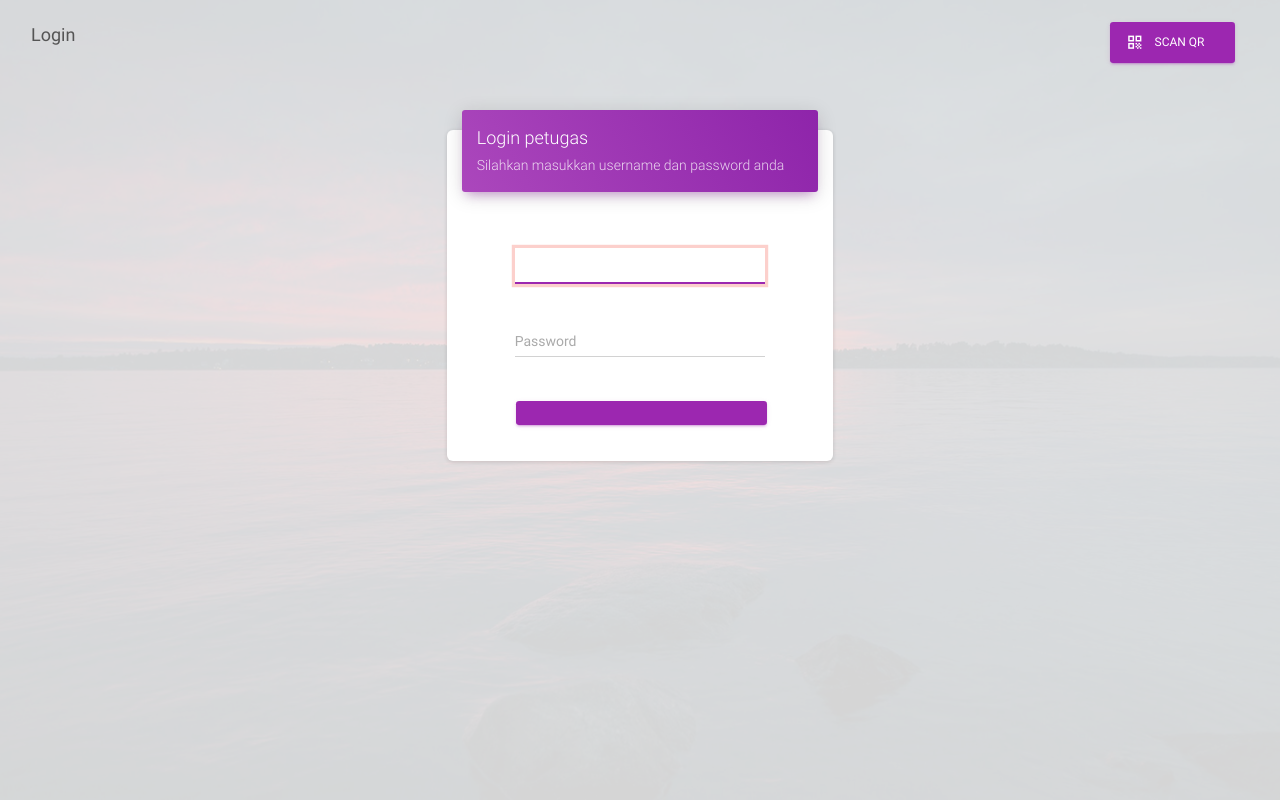
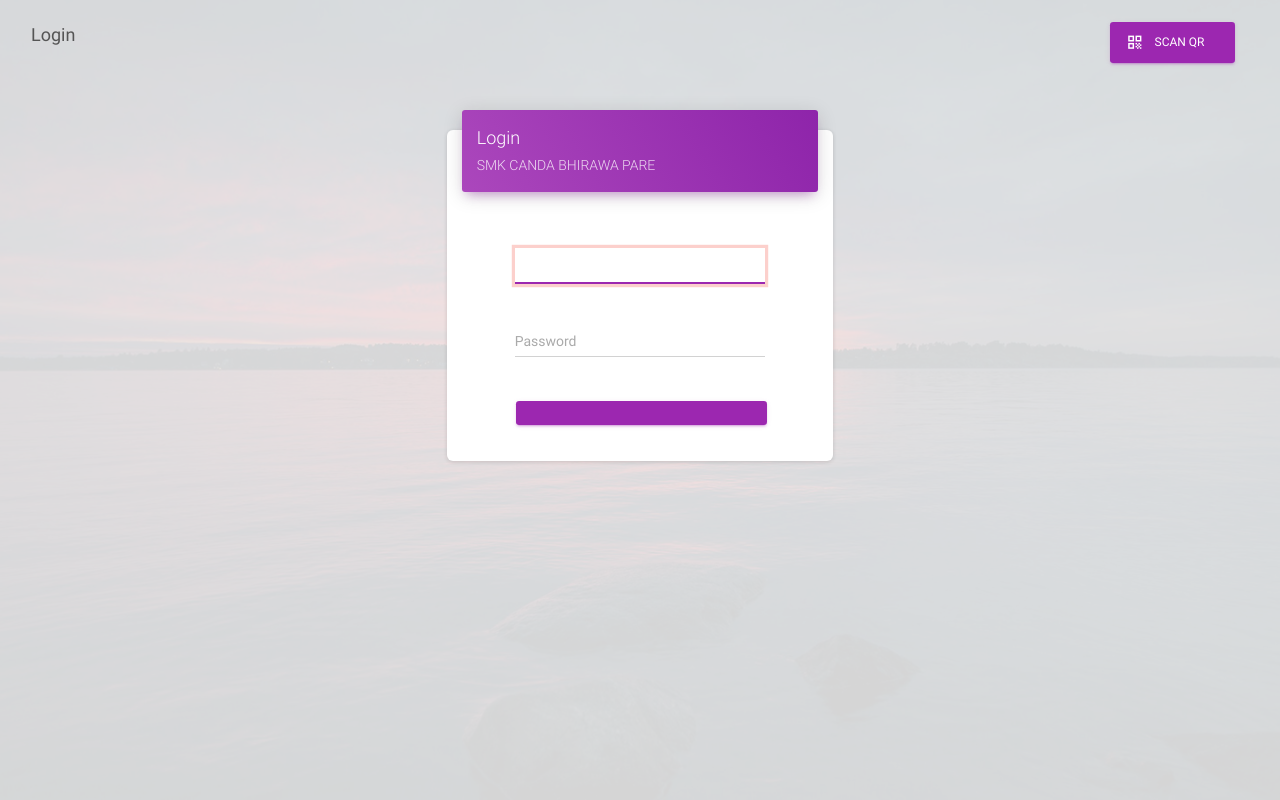
Before and after one commit to reyhan74/presensi, a CodeIgniter 4 app: the page made by app/Views/admin/login.php in a window 1280 px wide. Run offline with PHP 8.4 and a stand-in for CodeIgniter, Linux system fonts and the light colour scheme; the template is opened without the code that fills it, so the values that code supplies are empty; some libraries are stand-ins or nearby versions.

Commit message:
edit login

```diff
--- a/app/Views/admin/login.php
+++ b/app/Views/admin/login.php
@@ -16,8 +16,8 @@
              <div class="col-md-4 m-auto">
                 <div class="card">
                    <div class="card-header card-header-primary mb-48">
-                      <h4 class="card-title">Login petugas</h4>
-                      <p class="card-category">Silahkan masukkan username dan password anda</p>
+                      <h4 class="card-title">Login</h4>
+                      <p class="card-category">SMK CANDA BHIRAWA PARE</p>
                    </div>
 
                    <div class="card-body mx-5 my-3">
```
